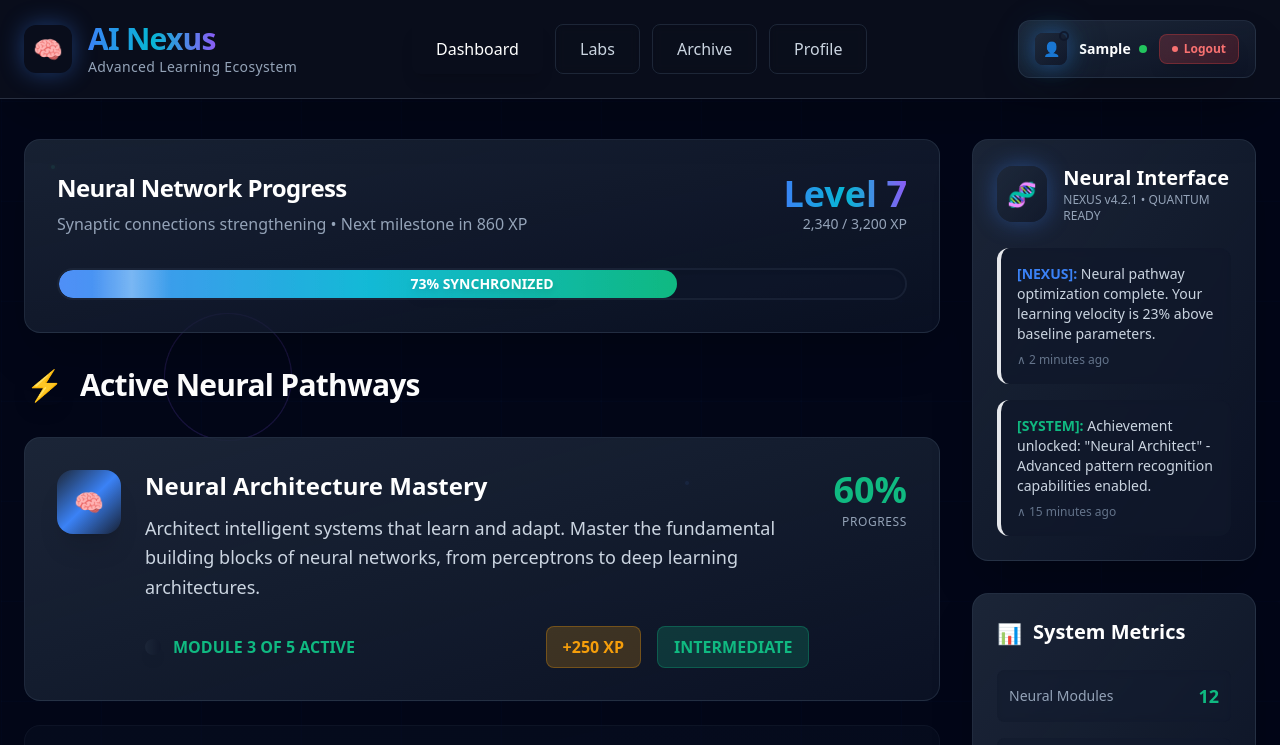
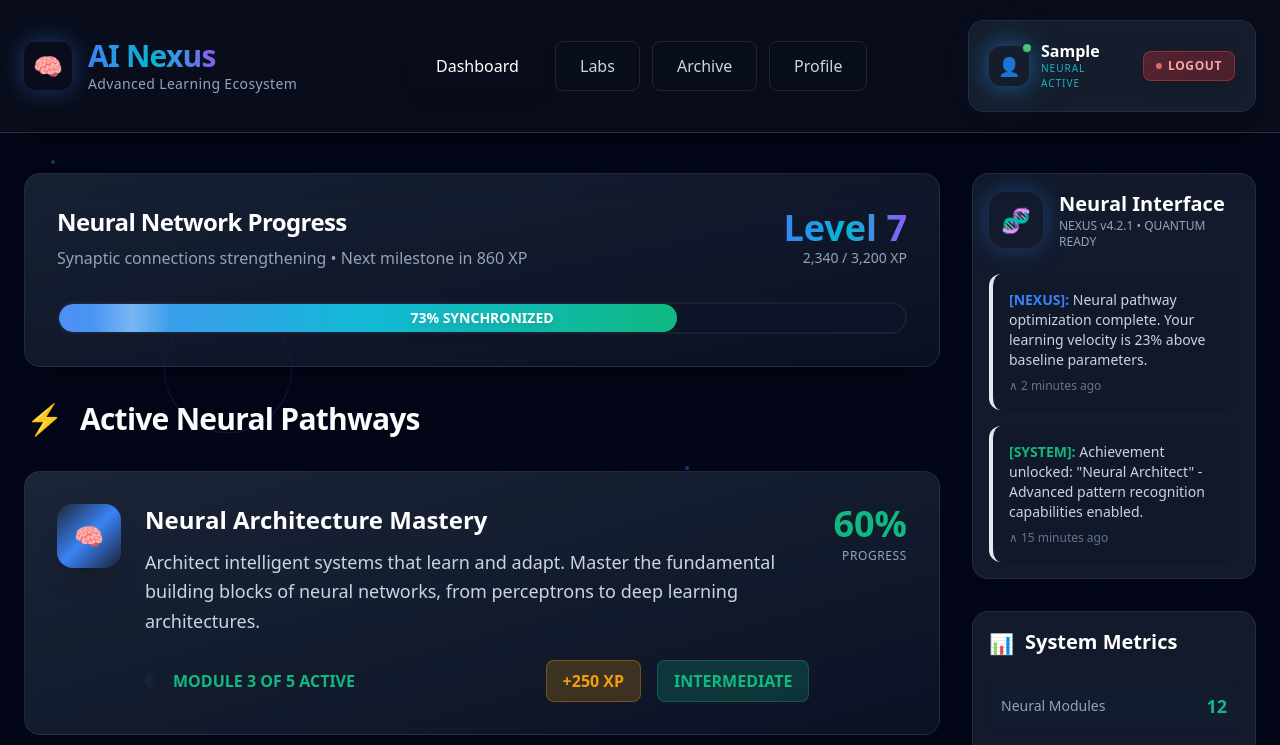
Before and after one commit to kelvinakp/Gamified-learning-, a plain HTML site: page index.html in a window 1280 px wide. Both pictures are taken after typing "Sample" into the empty fields and a click on the button "Access Dashboard". Shown: the top 745 px of the page. Drawn offline with nearby package versions, Linux system fonts and the light colour scheme.

Commit message:
Update AI dashboard: improve welcome panel alignment, cleanup unnecessary HTML files, add documentation

```diff
--- a/index.html
+++ b/index.html
@@ -691,7 +691,7 @@
     <!-- Header -->
     <header class="header-critical">
         <div class="max-w-7xl mx-auto px-6 py-5">
-            <div class="flex items-center justify-between">
+            <div class="grid grid-cols-3 items-center gap-8">
                 <!-- Logo & Title -->
                 <div class="flex items-center space-x-4 animate-fade-in">
                     <div class="w-12 h-12 bg-gradient-to-br from-primary via-cyan to-purple rounded-xl flex items-center justify-center animate-glow shadow-lg">
@@ -709,7 +709,7 @@
                 </div>
 
                 <!-- Centered Navigation -->
-                <nav class="flex space-x-3" role="navigation" aria-label="Main navigation">
+                <nav class="flex justify-center space-x-3" role="navigation" aria-label="Main navigation">
                     <button id="dashboardBtn" class="hover-optimized px-6 py-3 bg-gradient-to-r from-primary to-cyan text-white rounded-lg hover:from-primary-dark hover:to-blue-600 font-medium shadow-lg hover:shadow-primary/25 hover:scale-105 focus:outline-none focus:ring-2 focus:ring-primary focus:ring-offset-2 focus:ring-offset-slate-950">
                         Dashboard
                     </button>
@@ -725,32 +725,34 @@
                 </nav>
 
                 <!-- Welcome Panel - Right Side -->
-                <div id="userWelcomePanelHeader" class="bg-gradient-to-br from-slate-800/90 to-slate-900/70 border border-slate-700/50 rounded-xl px-4 py-3 shadow-2xl backdrop-blur-sm hidden relative">
-                    <div class="flex items-center space-x-3 relative z-10">
-                        <!-- Enhanced user avatar -->
-                        <div class="w-8 h-8 bg-gradient-to-br from-primary via-cyan to-success rounded-lg flex items-center justify-center animate-glow shadow-lg relative">
-                            <span class="text-sm" role="img" aria-label="User">👤</span>
-                            <!-- Status indicator -->
-                            <div class="absolute -top-0.5 -right-0.5 w-2.5 h-2.5 bg-success rounded-full border-2 border-slate-900 animate-gentle-pulse"></div>
-                        </div>
-
-                        <!-- User info with improved layout and spacing -->
-                        <div class="flex-1">
-                            <div class="flex items-center space-x-2">
-                                <p id="userDisplayNameHeader" class="text-white font-bold text-sm font-headings leading-none">User</p>
-                                <div class="w-2 h-2 bg-green-500 rounded-full"></div>
+                <div class="flex justify-end">
+                    <div id="userWelcomePanelHeader" class="bg-slate-800/60 border border-slate-700/50 rounded-2xl p-5 shadow-lg backdrop-blur-sm hidden relative w-72">
+                    <div class="flex items-center justify-between space-x-4 relative z-10">
+                        <!-- Enhanced user avatar section -->
+                        <div class="flex items-center space-x-3 flex-1 min-w-0">
+                            <div class="w-10 h-10 bg-gradient-to-br from-primary via-cyan to-success rounded-xl flex items-center justify-center animate-glow shadow-lg relative flex-shrink-0">
+                                <span class="text-lg" role="img" aria-label="User">👤</span>
+                                <!-- Status indicator -->
+                                <div class="absolute -top-1 -right-1 w-3 h-3 bg-green-400 rounded-full border-2 border-slate-800 shadow-lg animate-gentle-pulse"></div>
+                            </div>
+
+                            <!-- User info with improved typography and layout -->
+                            <div class="flex-1 min-w-0">
+                                <p id="userDisplayNameHeader" class="text-white font-bold text-base font-headings leading-tight truncate">User</p>
+                                <p class="text-cyan-400 text-[10px] font-code tracking-widest uppercase opacity-80">NEURAL ACTIVE</p>
                             </div>
                         </div>
 
-                        <!-- Enhanced logout button matching the page style -->
-                        <button id="logoutBtnHeader" class="group px-3 py-1.5 bg-gradient-to-r from-red-500/20 to-red-600/20 hover:from-red-500/30 hover:to-red-600/30 text-red-400 hover:text-red-300 rounded-lg border border-red-500/30 hover:border-red-400/50 transition-all duration-300 hover:scale-105 font-medium text-xs backdrop-blur-sm shadow-lg hover:shadow-red-500/20 focus:outline-none focus:ring-2 focus:ring-red-500 focus:ring-offset-2 focus:ring-offset-slate-950">
+                        <!-- Enhanced logout button with better proportions -->
+                        <button id="logoutBtnHeader" class="group px-3 py-1.5 bg-gradient-to-r from-red-600/30 to-red-700/30 hover:from-red-500/40 hover:to-red-600/40 text-red-300 hover:text-red-200 rounded-lg border border-red-500/40 hover:border-red-400/60 transition-all duration-300 hover:scale-105 font-medium text-xs backdrop-blur-sm focus:outline-none focus:ring-2 focus:ring-red-500 focus:ring-offset-2 focus:ring-offset-slate-800 flex-shrink-0 shadow-lg">
                             <div class="flex items-center space-x-1.5">
-                                <span class="w-1.5 h-1.5 bg-red-400 rounded-full group-hover:bg-red-300 transition-colors"></span>
-                                <span class="font-semibold">Logout</span>
+                                <span class="w-1.5 h-1.5 bg-red-400 rounded-full group-hover:bg-red-300 transition-colors animate-gentle-pulse"></span>
+                                <span class="tracking-wider font-semibold">LOGOUT</span>
                             </div>
                         </button>
                     </div>
                 </div>
+            </div>
             </div>
         </div>
     </header>
@@ -920,7 +922,7 @@
             <!-- Enhanced Sidebar -->
             <aside class="space-y-8">
                 <!-- AI Neural Interface -->
-                <section class="bg-gradient-to-br from-slate-800/90 to-slate-900/70 border border-slate-700/50 rounded-2xl p-6 backdrop-blur-sm shadow-2xl animate-slide-up" aria-labelledby="neural-interface-heading">
+                <section class="bg-slate-800/60 border border-slate-700/50 rounded-2xl p-4 backdrop-blur-sm shadow-lg animate-slide-up" aria-labelledby="neural-interface-heading">
                     <div class="flex items-center space-x-4 mb-6">
                         <div class="w-14 h-14 bg-gradient-to-br from-primary via-cyan to-success rounded-2xl flex items-center justify-center animate-glow shadow-xl">
                             <span class="text-2xl" role="img" aria-label="Neural Interface">🧬</span>
@@ -951,7 +953,7 @@
                 </section>
 
                 <!-- Enhanced Quick Stats -->
-                <section class="bg-gradient-to-br from-slate-800/90 to-slate-900/70 border border-slate-700/50 rounded-2xl p-6 backdrop-blur-sm shadow-2xl" aria-labelledby="stats-heading">
+                <section class="bg-slate-800/60 border border-slate-700/50 rounded-2xl p-4 backdrop-blur-sm shadow-lg" aria-labelledby="stats-heading">
                     <h3 id="stats-heading" class="text-xl font-bold font-headings text-white mb-6 flex items-center">
                         <span class="w-6 h-6 bg-gradient-to-r from-cyan to-blue-400 rounded-lg mr-3" role="img" aria-label="Stats">📊</span>
                         System Metrics
@@ -977,7 +979,7 @@
                 </section>
 
                 <!-- Enhanced Challenge Portal -->
-                <section class="bg-gradient-to-br from-warning/20 via-orange-500/10 to-purple/20 border border-warning/40 rounded-2xl p-6 shadow-2xl backdrop-blur-sm" aria-labelledby="challenge-heading">
+                <section class="bg-gradient-to-br from-warning/10 via-orange-500/5 to-purple/10 border border-warning/30 rounded-2xl p-4 backdrop-blur-sm shadow-lg" aria-labelledby="challenge-heading">
                     <h3 id="challenge-heading" class="text-xl font-bold font-headings text-warning mb-4 flex items-center">
                         <span class="w-6 h-6 bg-gradient-to-r from-warning to-orange-500 rounded-lg mr-3 animate-gentle-pulse" role="img" aria-label="Lightning">⚡</span>
                         Quantum Challenge
```
Also changed, not shown: styles.css (added), 4 other files.
